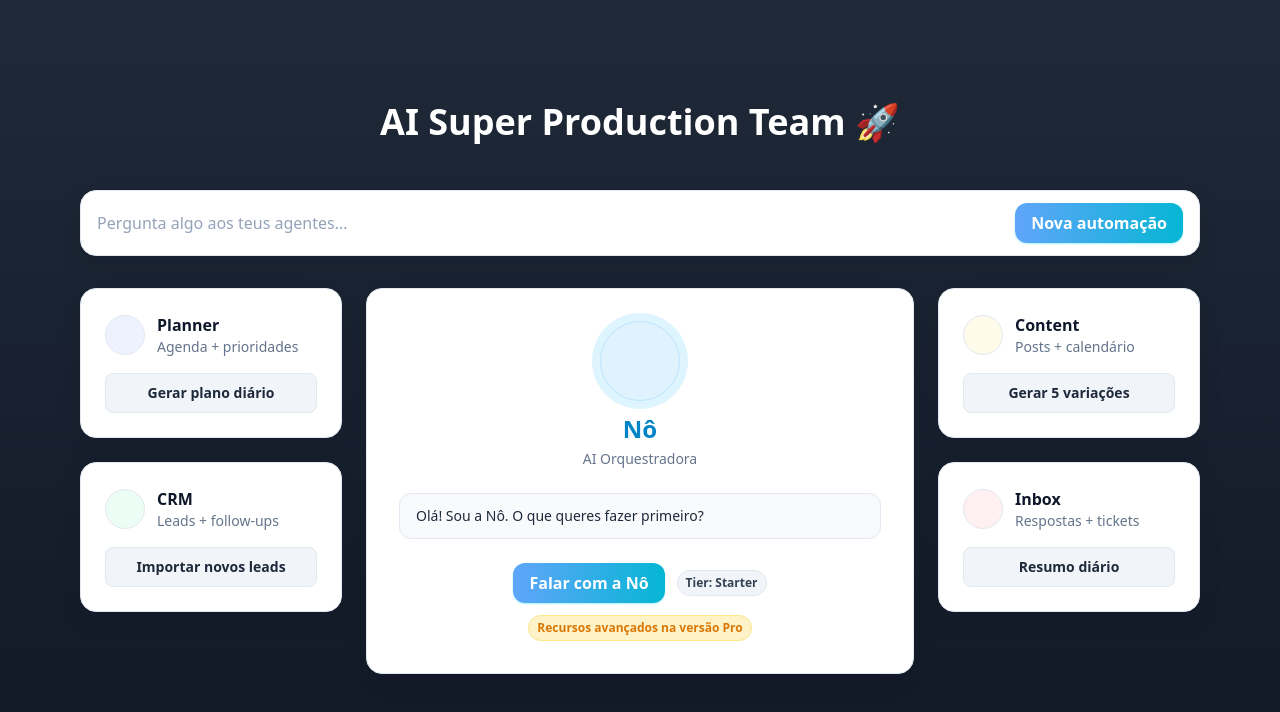
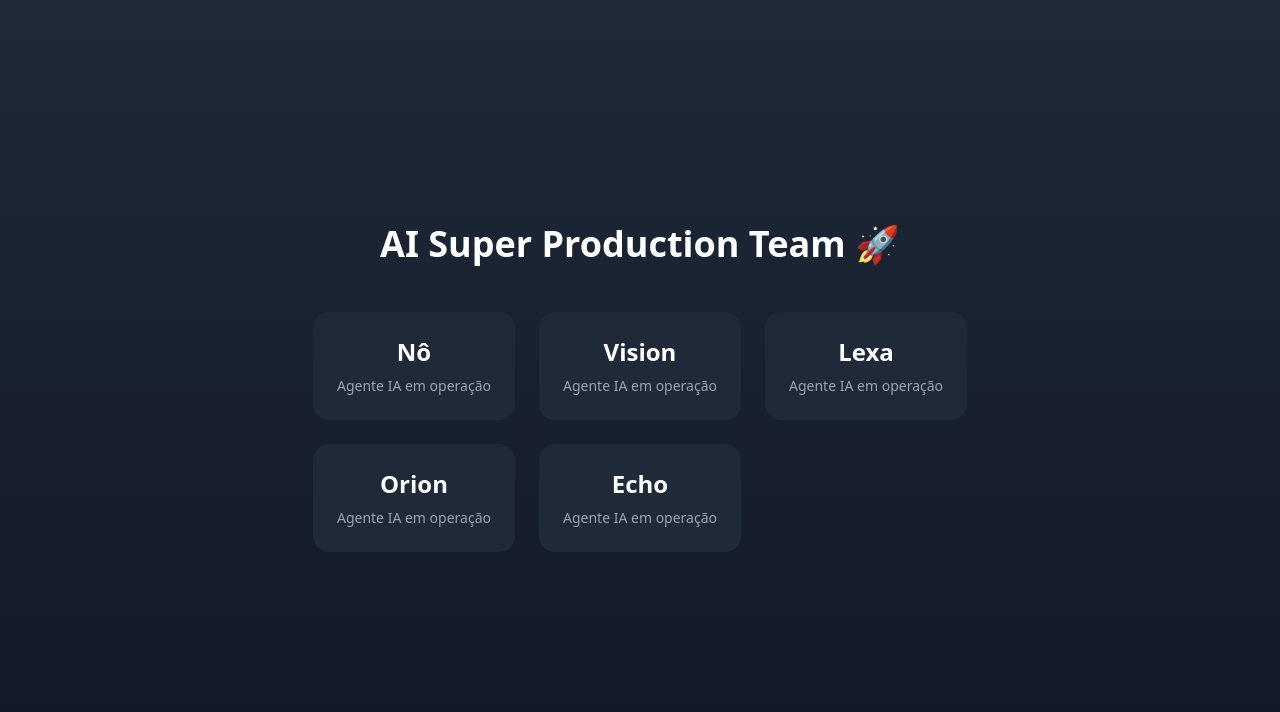
Before and after one commit to user0208308930298929832/ai-super-production-team, a React (Vite) app in the folder ai-super-production-team/: page / in a window 1280 px wide. Shown: the top 712 px of the page. Built offline with nearby package versions, Linux system fonts and the light colour scheme.

Commit message:
Update AgentsDashboard.jsx

```diff
--- a/ai-super-production-team/src/components/AgentsDashboard.jsx
+++ b/ai-super-production-team/src/components/AgentsDashboard.jsx
@@ -1,120 +1,19 @@
-import React, { useState } from 'react'
-import { motion, AnimatePresence } from 'framer-motion'
+import React from 'react'
 
-const gradientBtn = "inline-flex items-center justify-center rounded-xl px-4 py-2 font-semibold text-white bg-gradient-to-r from-blue-400 to-cyan-500 shadow-sm hover:shadow transition shadow-cyan-200"
-const card = "rounded-2xl bg-white shadow-[0_8px_24px_rgba(2,6,23,0.08)] border border-slate-200"
-const badge = "text-xs font-semibold inline-flex items-center gap-1 rounded-full px-2 py-1 bg-slate-100 text-slate-700 border border-slate-200"
+export default function AgentsDashboard() {
+  const agents = ['Nô', 'Vision', 'Lexa', 'Orion', 'Echo']
 
-const agents = [
-  { key: 'planner', name: 'Planner', color: 'bg-indigo-50', desc: 'Agenda + prioridades', cta: 'Gerar plano diário',
-    message: 'Plano criado: 6 blocos focados hoje (09:00–17:30). Reunião às 15:00.' },
-  { key: 'crm', name: 'CRM', color: 'bg-emerald-50', desc: 'Leads + follow-ups', cta: 'Importar novos leads',
-    message: 'Foram importados 23 novos leads. 5 quentes, 8 mornos, 10 frios.' },
-  { key: 'content', name: 'Content', color: 'bg-amber-50', desc: 'Posts + calendário', cta: 'Gerar 5 variações',
-    message: 'Foram geradas 5 variações para o post de amanhã. Sugiro publicar às 18:00.' },
-  { key: 'inbox', name: 'Inbox', color: 'bg-rose-50', desc: 'Respostas + tickets', cta: 'Resumo diário',
-    message: 'Caixa de entrada: 12 não lidos. 3 urgentes. Resumo enviado ao Slack.' },
-]
-
-function AgentCard({ a, onAction }){
   return (
-    <motion.div className={`${card} p-5 sm:p-6 flex flex-col gap-4`}
-      initial={{ opacity: 0, y: 10 }} animate={{ opacity: 1, y: 0 }} transition={{ duration: 0.35 }}>
-      <div className="flex items-center gap-3">
-        <div className={`h-10 w-10 rounded-full ${a.color} border border-slate-200`} />
-        <div>
-          <div className="font-bold text-slate-900">{a.name}</div>
-          <div className="text-sm text-slate-500">{a.desc}</div>
+    <div className="grid grid-cols-1 sm:grid-cols-2 md:grid-cols-3 gap-6 p-6">
+      {agents.map((agent) => (
+        <div
+          key={agent}
+          className="p-6 rounded-2xl bg-gray-800 hover:bg-gray-700 transition text-center"
+        >
+          <h2 className="text-2xl font-semibold text-white mb-2">{agent}</h2>
+          <p className="text-sm text-gray-400">Agente IA em operação</p>
         </div>
-      </div>
-      <button onClick={()=>onAction(a)} className="h-10 rounded-lg bg-slate-100 hover:bg-slate-200 border border-slate-200 text-sm font-semibold text-slate-800">
-        {a.cta}
-      </button>
-    </motion.div>
+      ))}
+    </div>
   )
 }
-
-export default function AgentsDashboard({ tier='starter' }){
-  const [messages, setMessages] = useState([
-    { id: 1, text: 'Olá! Sou a Nô. O que queres fazer primeiro?', ts: Date.now() }
-  ])
-
-  const sendFromNo = (text) => {
-    const id = Date.now()
-    setMessages(prev => [...prev, { id, text, ts: id }].slice(-6))
-  }
-
-  const handleAction = (a) => {
-    // No responde conforme o agente clicado
-    if(tier === 'starter' && (a.key === 'crm' || a.key === 'inbox')){
-      sendFromNo('Funcionalidade avançada disponível no plano Pro. Queres fazer upgrade?')
-      return
-    }
-    sendFromNo(a.message)
-  }
-
-  return (
-    <main className="mx-auto max-w-6xl px-4 py-6">
-      {/* Search/CTA */}
-      <div className={`${card} mb-8 flex items-center gap-3 px-4 py-3`}>
-        <input className="flex-1 bg-transparent outline-none text-slate-800 placeholder:text-slate-400" placeholder="Pergunta algo aos teus agentes…" />
-        <button className={gradientBtn}>Nova automação</button>
-      </div>
-
-      <div className="grid grid-cols-1 md:grid-cols-4 gap-6 items-start">
-        {/* Left col */}
-        <div className="grid gap-6">
-          <AgentCard a={agents[0]} onAction={handleAction} />
-          <AgentCard a={agents[1]} onAction={handleAction} />
-        </div>
-
-        {/* Center: Nô */}
-        <motion.div className={`${card} p-6 sm:p-8 col-span-2`} initial={{ opacity: 0, y: 8 }} animate={{ opacity: 1, y: 0 }}>
-          <div className="flex flex-col items-center text-center gap-1">
-            <div className="relative">
-              <div className="h-20 w-20 rounded-full bg-sky-100 border border-sky-200 shadow-[0_0_0_8px_rgba(125,211,252,0.25)]" />
-            </div>
-            <div className="mt-2 text-2xl font-extrabold text-sky-600">Nô</div>
-            <div className="text-sm text-slate-500 font-medium">AI Orquestradora</div>
-          </div>
-
-          {/* Chat bubble */}
-          <div className="mt-6 space-y-3">
-            <AnimatePresence initial={false}>
-              {messages.map(m => (
-                <motion.div
-                  key={m.id}
-                  initial={{ opacity: 0, y: 8, scale: 0.98 }}
-                  animate={{ opacity: 1, y: 0, scale: 1 }}
-                  exit={{ opacity: 0, y: -6, scale: 0.98 }}
-                  transition={{ duration: 0.2 }}
-                  className="rounded-xl border border-slate-200 bg-slate-50 px-4 py-3 text-left text-sm text-slate-800"
-                >
-                  {m.text}
-                </motion.div>
-              ))}
-            </AnimatePresence>
-          </div>
-
-          <div className="mt-6 flex flex-wrap items-center justify-center gap-3">
-            <button onClick={()=>sendFromNo('Posso criar um plano diário ou gerar conteúdo. Queres começar por onde?')} className={gradientBtn}>
-              Falar com a Nô
-            </button>
-            <span className={badge}>Tier: {tier === 'pro' ? 'Pro' : 'Starter'}</span>
-            {tier === 'starter' && (
-              <span className="text-xs font-semibold text-amber-600 bg-amber-100 border border-amber-200 px-2 py-1 rounded-full">
-                Recursos avançados na versão Pro
-              </span>
-            )}
-          </div>
-        </motion.div>
-
-        {/* Right col */}
-        <div className="grid gap-6">
-          <AgentCard a={agents[2]} onAction={handleAction} />
-          <AgentCard a={agents[3]} onAction={handleAction} />
-        </div>
-      </div>
-    </main>
-  )
-}
```
